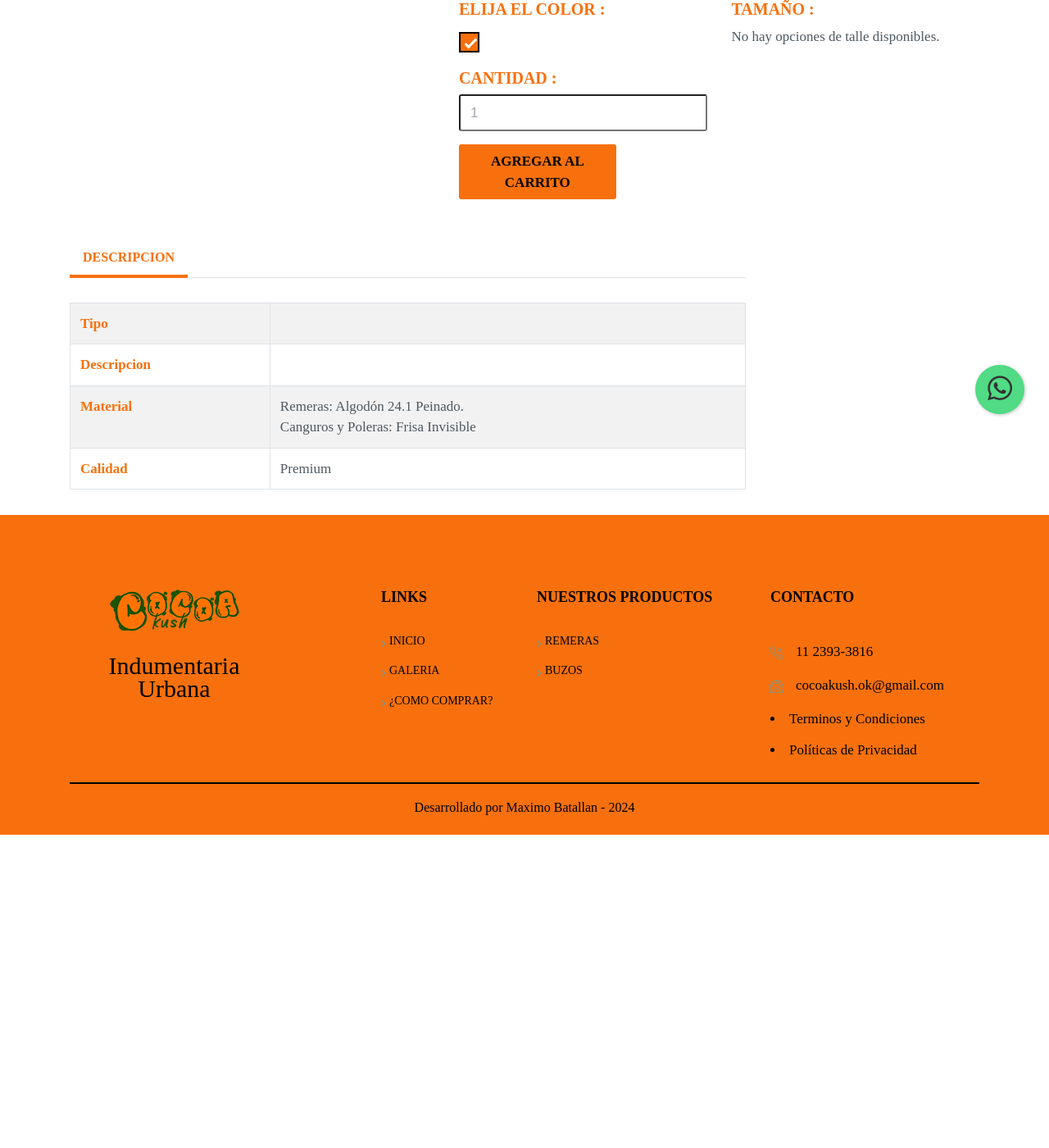
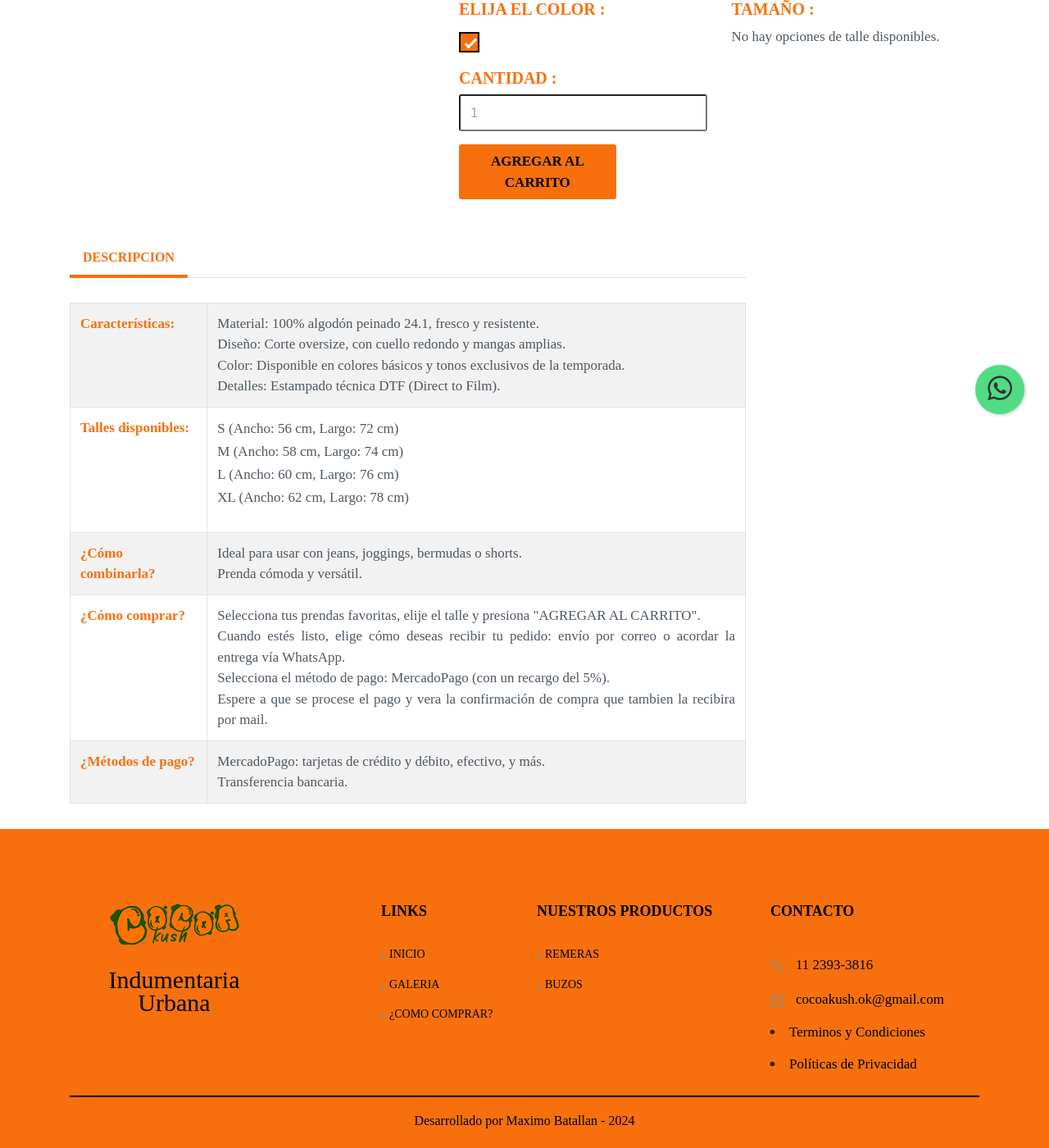
Before and after one commit to maximobatallan/cocoakush, a Django app: template tasks/templates/productdetails.html in a window 1280 px wide. Shown: the part 265-1665 px from the top of the page at 82% size. Before the commit the page ends 1283 px from the top, so only its background shows below. Run offline with Django 4.2, Linux system fonts and the light colour scheme; the template is opened without the code that fills it, so the values that code supplies are empty; some libraries are stand-ins or nearby versions.

Commit message:
Update productdetails.html

```diff
--- a/tasks/templates/productdetails.html
+++ b/tasks/templates/productdetails.html
@@ -167,20 +167,38 @@
                             <table class="table table-striped table-bordered">
                                 <tbody>
                                     <tr>
-                                        <th scope="row">Tipo</th>
-                                        <td>{{ producto.nombre }}</td>
+                                        <th scope="row">Características:</th>
+                                        <td>Material: 100% algodón peinado 24.1, fresco y resistente.<br>
+                                             Diseño: Corte oversize, con cuello redondo y mangas amplias.<br>
+                                                 Color: Disponible en colores básicos y tonos exclusivos de la temporada.<br>
+                                                     Detalles: Estampado técnica DTF (Direct to Film).<br></td>
                                     </tr>
                                     <tr>
-                                        <th scope="row">Descripcion</th>
-                                        <td>{{ producto.descripcion }}</td>
+                                        <th scope="row">Talles disponibles:
+
+                                        </th>
+                                        <td><p>S (Ancho: 56 cm, Largo: 72 cm) <br>
+                                              M (Ancho: 58 cm, Largo: 74 cm)<br>
+                                             L (Ancho: 60 cm, Largo: 76 cm)<br>
+                                             XL (Ancho: 62 cm, Largo: 78 cm)<br></td>
                                     </tr>
                                     <tr>
-                                        <th scope="row">Material</th>
-                                        <td>Remeras: Algodón 24.1 Peinado. <br> Canguros y Poleras: Frisa Invisible</td>
+                                        <th scope="row">¿Cómo combinarla?</th>
+                                        <td>Ideal para usar con jeans, joggings, bermudas o shorts. <br> Prenda cómoda y versátil.</td>
                                     </tr>
                                     <tr>
-                                        <th scope="row">Calidad</th>
-                                        <td>Premium</td>
+                                        <th scope="row">¿Cómo comprar?</th>
+                                        <td>Selecciona tus prendas favoritas, elije el talle y presiona "AGREGAR AL CARRITO".<br>
+                                            Cuando estés listo, elige cómo deseas recibir tu pedido: envío por correo o acordar la entrega vía WhatsApp.<br>
+                                            Selecciona el método de pago: MercadoPago (con un recargo del 5%).<br>
+                                            Espere a que se procese el pago y vera la confirmación de compra que tambien la recibira por mail.<br></td>
+                                    </tr>
+
+                                    <tr>
+                                        <th scope="row">¿Métodos de pago?</th>
+
+                                        <td>MercadoPago: tarjetas de crédito y débito, efectivo, y más.<br>
+                                             Transferencia bancaria.<br></td>
                                     </tr>
 
                                 </tbody>
```
